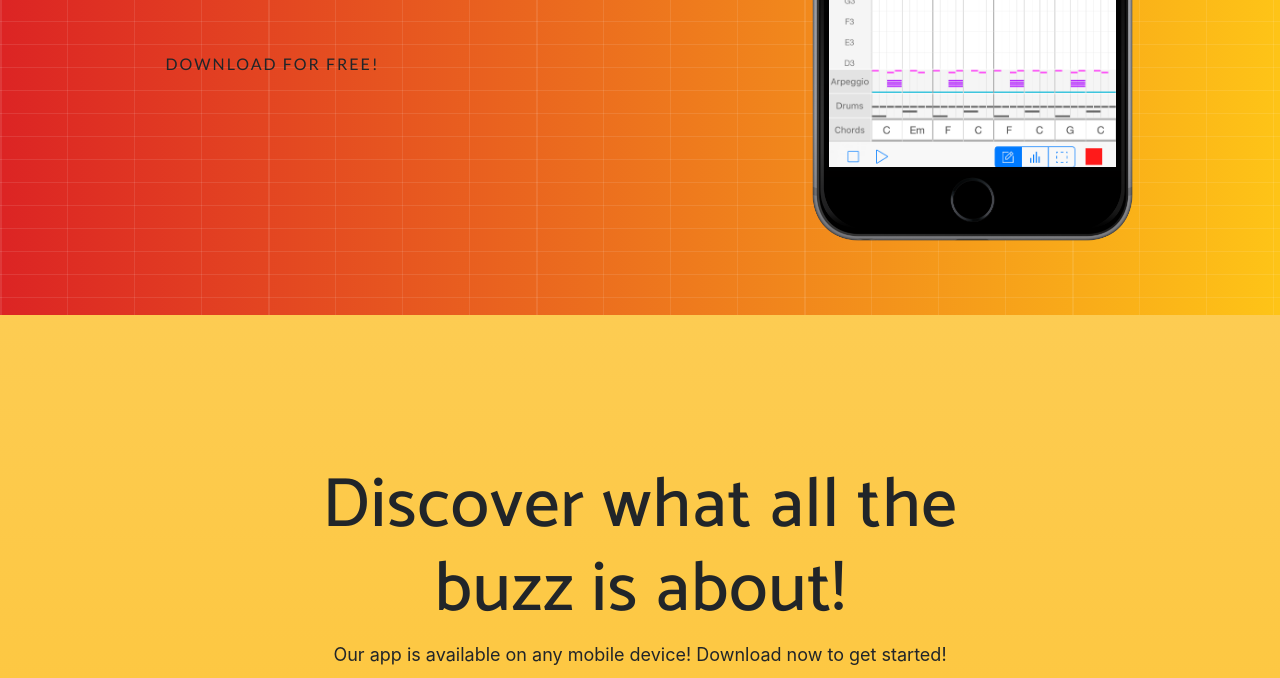
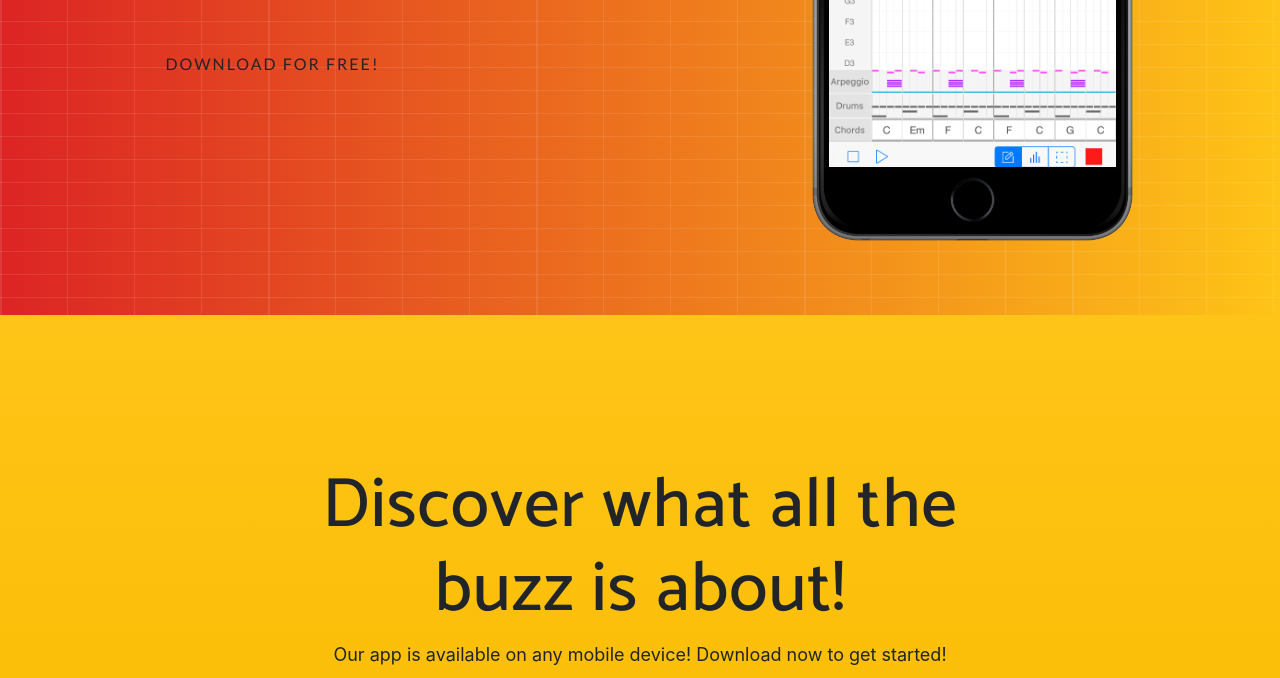
Before and after one commit to 0Dmitry/TuneMakerLanding, a website with bundled scripts: page index.html in a window 1280 px wide. Shown: the part 485-1163 px from the top of the page. Built offline with nearby package versions, Linux system fonts and the light colour scheme; files whose address does not match are found by name; a web font is replaced by a local one.

Commit message:
Update color

```diff
--- a/scss/_variables.scss
+++ b/scss/_variables.scss
@@ -2,7 +2,7 @@
 
 // Gray and Brand Colors for use across theme
 
-$theme-primary:    #fdcc52;
+$theme-primary:    #fec417;
 $theme-secondary:  #fec417;
 $theme-tertiary:   #dc2424;
 
```
Also changed, not shown: css/new-age.css, css/new-age.min.css.
